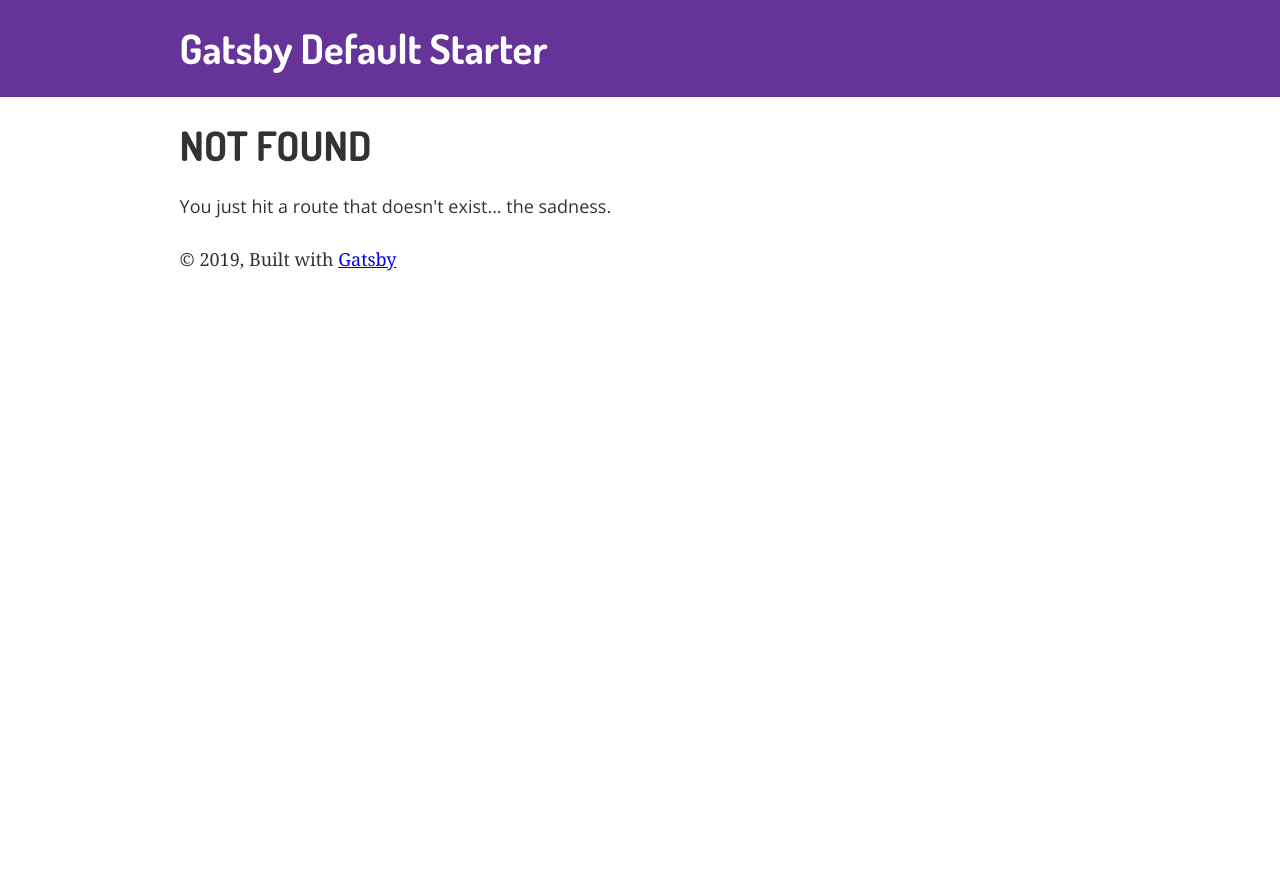
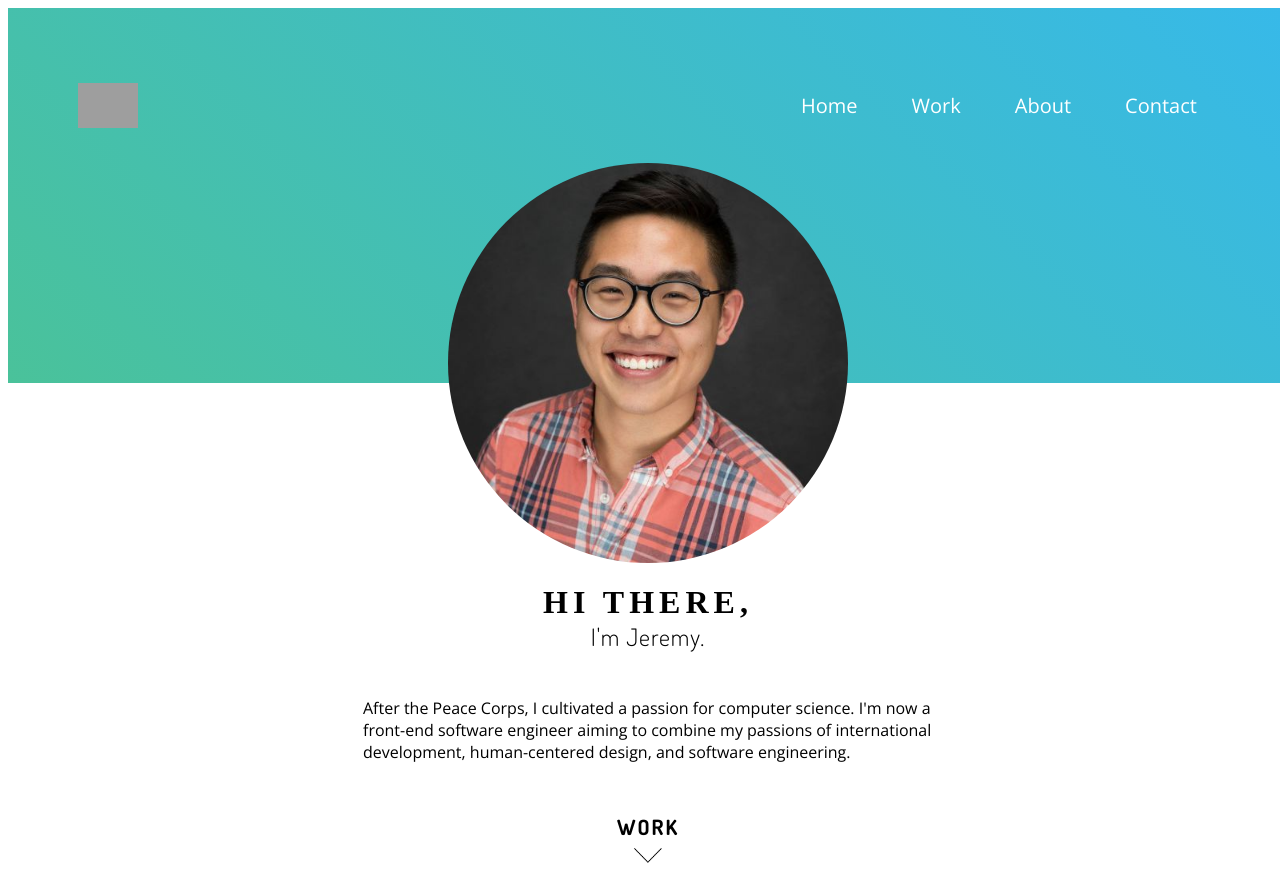
Before and after one commit to jeyip/portfolio-website, a Gatsby site: page /LandingPage/components/Headline in a window 1280 px wide. Before the commit this address had no page. Before the commit the page ends 800 px from the top, so only its background shows below. Built offline with nearby package versions, Linux system fonts and the light colour scheme; Gatsby itself is replaced by a stand-in of ours; grey boxes are pictures that could not be loaded.

Commit message:
Rename homeView to headline

```diff
--- a/src/components/HomeView/homeView.css
+++ /dev/null
@@ -1,58 +0,0 @@
-.homeView__container {
-    min-height: 350px;
-    height: 100vh;
-    width: 100vw;
-}
-
-.homeView__header {
-    background: linear-gradient(45deg, #4AC29A, #37B9E9);
-    height: 33vh;
-    min-height: 300px;
-    width: 100vw;
-    padding-top: 75px;
-    animation: fadeIn 1.5s forwards;
-    animation-delay: .3s;
-    opacity: 0;
-    will-change: opacity;
-}
-
-.homeView__profileImage {
-    animation: fadeIn 1.5s forwards;
-    animation-delay: .3s;
-    opacity: 0;
-    will-change: opacity;
-}
-
-.homeView__title {
-    animation: fadeIn 1.5s forwards;
-    animation-delay: .9s;
-    opacity: 0;
-    will-change: opacity;
-}
-
-.homeView__secondaryTitle {
-    animation: fadeIn 1.5s forwards;
-    animation-delay: .9s;
-    opacity: 0;
-    will-change: opacity;
-}
-
-.homeView__paragraph {
-    animation: fadeIn 1.5s forwards;
-    animation-delay: 1.3s;
-    opacity: 0;
-    will-change: opacity;
-}
-
-.homeView__workChevronWrapper {
-    animation: fadeIn 1.5s forwards;
-    animation-delay: 1.3s;
-    opacity: 0;
-    will-change: opacity;
-    overflow: visible;
-}
-
-@keyframes fadeIn {
-    from { opacity: 0; }
-    to { opacity: 1; }
-}
--- /dev/null
+++ b/src/pages/LandingPage/components/Headline/headline.css
@@ -0,0 +1,62 @@
+.headline__container {
+  min-height: 350px;
+  height: 100vh;
+  width: 100vw;
+}
+
+.headline__header {
+  background: linear-gradient(45deg, #4ac29a, #37b9e9);
+  height: 45vh;
+  min-height: 300px;
+  width: 100vw;
+  padding-top: 75px;
+  animation: fadeIn 1.5s forwards;
+  animation-delay: 0.3s;
+  opacity: 0;
+  will-change: opacity;
+}
+
+.headline__profileImage {
+  animation: fadeIn 1.5s forwards;
+  animation-delay: 0.3s;
+  opacity: 0;
+  will-change: opacity;
+}
+
+.headline__title {
+  animation: fadeIn 1.5s forwards;
+  animation-delay: 0.9s;
+  opacity: 0;
+  will-change: opacity;
+}
+
+.headline__secondaryTitle {
+  animation: fadeIn 1.5s forwards;
+  animation-delay: 0.9s;
+  opacity: 0;
+  will-change: opacity;
+}
+
+.headline__paragraph {
+  animation: fadeIn 1.5s forwards;
+  animation-delay: 1.3s;
+  opacity: 0;
+  will-change: opacity;
+}
+
+.headline__workChevronWrapper {
+  animation: fadeIn 1.5s forwards;
+  animation-delay: 1.3s;
+  opacity: 0;
+  will-change: opacity;
+  overflow: visible;
+}
+
+@keyframes fadeIn {
+  from {
+    opacity: 0;
+  }
+  to {
+    opacity: 1;
+  }
+}
--- a/src/components/HomeView/HomeView.jsx
+++ b/src/pages/LandingPage/components/Headline/index.js
@@ -1,10 +1,9 @@
 import React, { Component } from "react"
 
-import Header from "../Shared/SectionHeader"
+import Header from "../../../../components/Shared/SectionHeader"
 import Navbar from "./Navbar"
-import Paragraph from "../Shared/Paragraph"
-// import throttle from 'lodash.throttle';
-import "./homeView.css"
+import Paragraph from "../../../../components/Shared/Paragraph"
+import "./headline.css"
 
 const imgStyle = {
   maxHeight: "400px",
@@ -17,11 +16,10 @@
 I'm now a front-end software engineer aiming to combine my passions
 of international development, human-centered design, and software engineering.`
 
-class HomeView extends Component {
+class Headline extends Component {
   constructor(props) {
     super()
     this.handleScrollTo = this.handleScrollTo.bind(this)
-    // this.handleAnimation = this.handleAnimation.bind(this);
   }
 
   handleScrollTo(className) {
@@ -30,21 +28,12 @@
       .scrollIntoView({ behavior: "smooth", block: "start" })
   }
 
-  // handleAnimation() {
-  //   const wrapperDimensions = this.chevronWrapper.getBoundingClientRect();
-  //   const { width, height, left, top } = wrapperDimensions;
-
-  //   throttle(burst.tune({ x: (width / 2) + left, y: (height / 2) + top }).replay(), 2000, { leading: true });
-  // }
-
   render() {
     const { styles } = this.props
 
     return (
       <div
-        alignItems="center"
-        className="homeView__container"
-        flexDirection="column"
+        className="headline__container"
         style={{
           display: "flex",
           alignItems: "center",
@@ -52,7 +41,7 @@
         }}
       >
         <div
-          className="homeView__header"
+          className="headline__header"
           style={{
             display: "flex",
             flexDirection: "column",
@@ -72,29 +61,29 @@
         >
           <img
             alt="Profile of Jeremy Yip"
-            className="noHighlight homeView__profileImage"
+            className="noHighlight headline__profileImage"
             style={imgStyle}
-            src={require("../../Assets/webProfile.jpg")}
+            src={require("../../../../Assets/webProfile.jpg")}
           />
           <h1
-            className="homeView__title"
+            className="headline__title"
             style={{ letterSpacing: "5px", marginBottom: "0px" }}
           >
             HI THERE,
           </h1>
           <Header
-            className="homeView__secondaryTitle"
+            className="headline__secondaryTitle"
             fontWeight={"300"}
             text="I'm Jeremy."
             style={styles.paragraphHeader}
           />
           <Paragraph
-            className="homeView__paragraph"
+            className="headline__paragraph"
             style={styles.paragraph}
             text={introText}
           />
           <div
-            className="homeView__workChevronWrapper"
+            className="headline__workChevronWrapper"
             onClick={() => this.handleScrollTo("workViewContainer")}
             onMouseEnter={this.handleAnimation}
             ref={ref => (this.chevronWrapper = ref)}
@@ -105,7 +94,7 @@
               <img
                 alt=""
                 style={styles.chevron}
-                src={require("../../Assets/chevron.png")}
+                src={require("../../../../Assets/chevron.png")}
               />
             </div>
           </div>
@@ -115,7 +104,7 @@
   }
 }
 
-HomeView.defaultProps = {
+Headline.defaultProps = {
   styles: {
     paragraph: {
       width: "25%",
@@ -146,4 +135,4 @@
   },
 }
 
-export default HomeView
+export default Headline
--- a/src/pages/index.js
+++ b/src/pages/index.js
@@ -5,7 +5,7 @@
 import MobileAboutMeView from "../components/Mobile/AboutMeView/AboutMeView"
 import Footer from "../components/Footer/Footer"
 import MobileFooter from "../components/Mobile/Footer/Footer"
-import HomeView from "../components/HomeView/HomeView"
+import Headline from "./LandingPage/components/Headline"
 import MobileHomeView from "../components/Mobile/HomeView/HomeView"
 import WorkView from "../components/WorkView/WorkView"
 import MobileWorkView from "../components/Mobile/WorkView/WorkView"
@@ -16,7 +16,7 @@
       <div>
         <MediaQuery minDeviceWidth={481}>
           <div>
-            <HomeView />
+            <Headline />
             <WorkView />
             <AboutMeView />
             <Footer />
```
Also changed, not shown: src/pages/LandingPage/components/Headline/Navbar.css (renamed from src/components/HomeView/Navbar.css), src/pages/LandingPage/components/Headline/Navbar.jsx (renamed from src/components/HomeView/Navbar.jsx).
